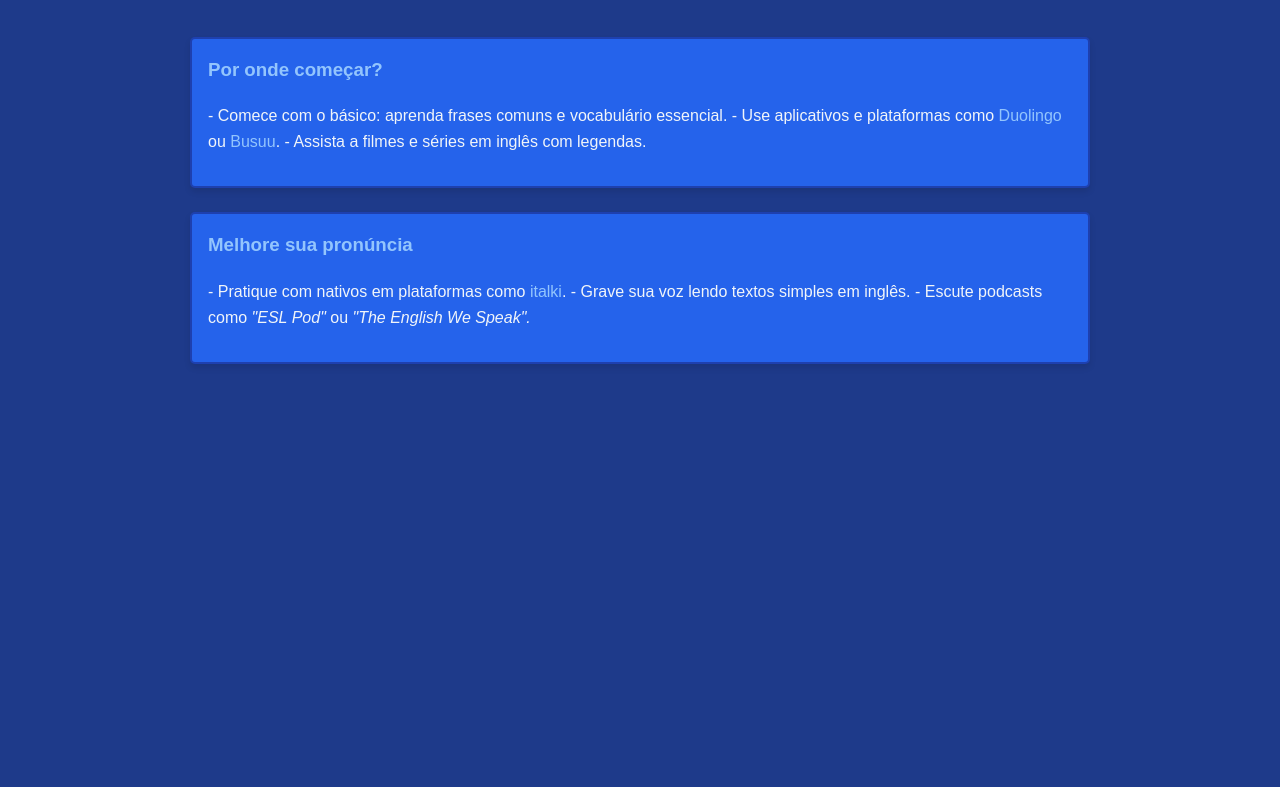
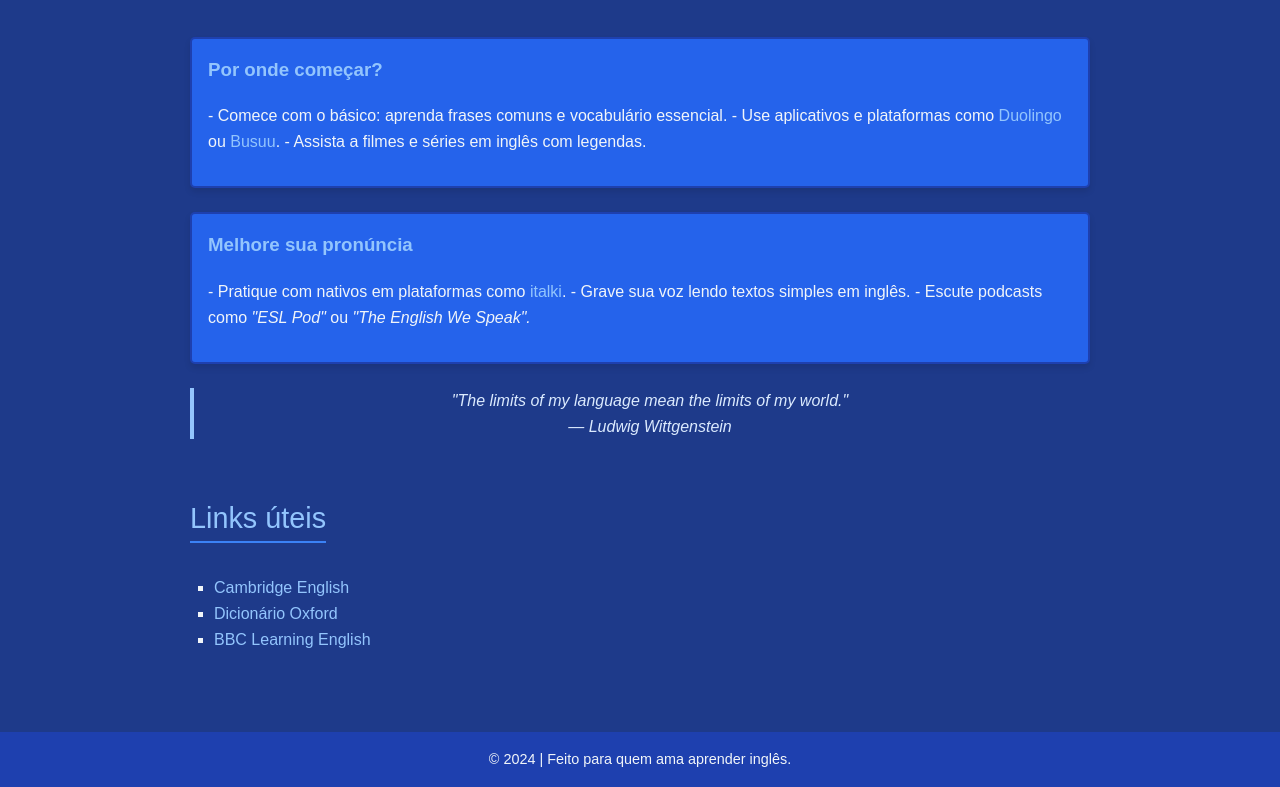
Before and after one commit to Jorinh0/SITE-INGLES, a plain HTML site: page index.html in a window 1280 px wide. Shown: the part 376-1163 px from the top of the page. Before the commit the page ends 800 px from the top, so only its background shows below. Drawn offline with Linux system fonts and the light colour scheme.

Commit message:
Update index.html

```diff
--- a/index.html
+++ b/index.html
@@ -110,3 +110,23 @@
                 - Pratique com nativos em plataformas como <a href="https://www.italki.com" target="_blank">italki</a>.
                 - Grave sua voz lendo textos simples em inglês.
                 - Escute podcasts como <i>"ESL Pod"</i> ou <i>"The English We Speak".</i>
+            </p>
+        </div>
+
+        <div class="quote">
+            "The limits of my language mean the limits of my world."
+            <br>— Ludwig Wittgenstein
+        </div>
+
+        <div class="section-title">Links úteis</div>
+        <ul>
+            <li><a href="https://www.cambridgeenglish.org" target="_blank">Cambridge English</a></li>
+            <li><a href="https://www.oxfordlearnersdictionaries.com/" target="_blank">Dicionário Oxford</a></li>
+            <li><a href="https://www.bbc.co.uk/learningenglish" target="_blank">BBC Learning English</a></li>
+        </ul>
+    </main>
+    <footer>
+        © 2024 | Feito para quem ama aprender inglês.
+    </footer>
+</body>
+</html>
```
